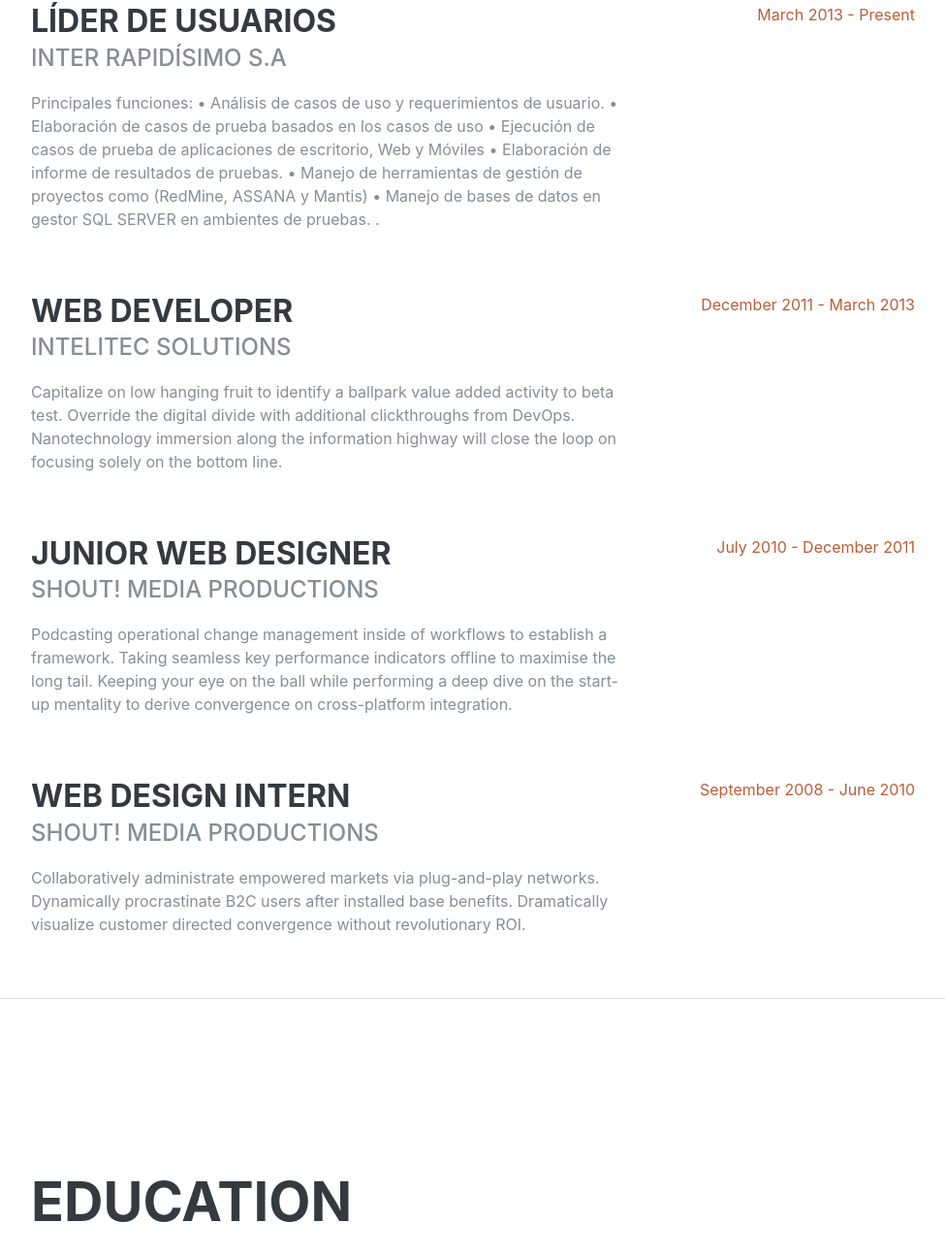
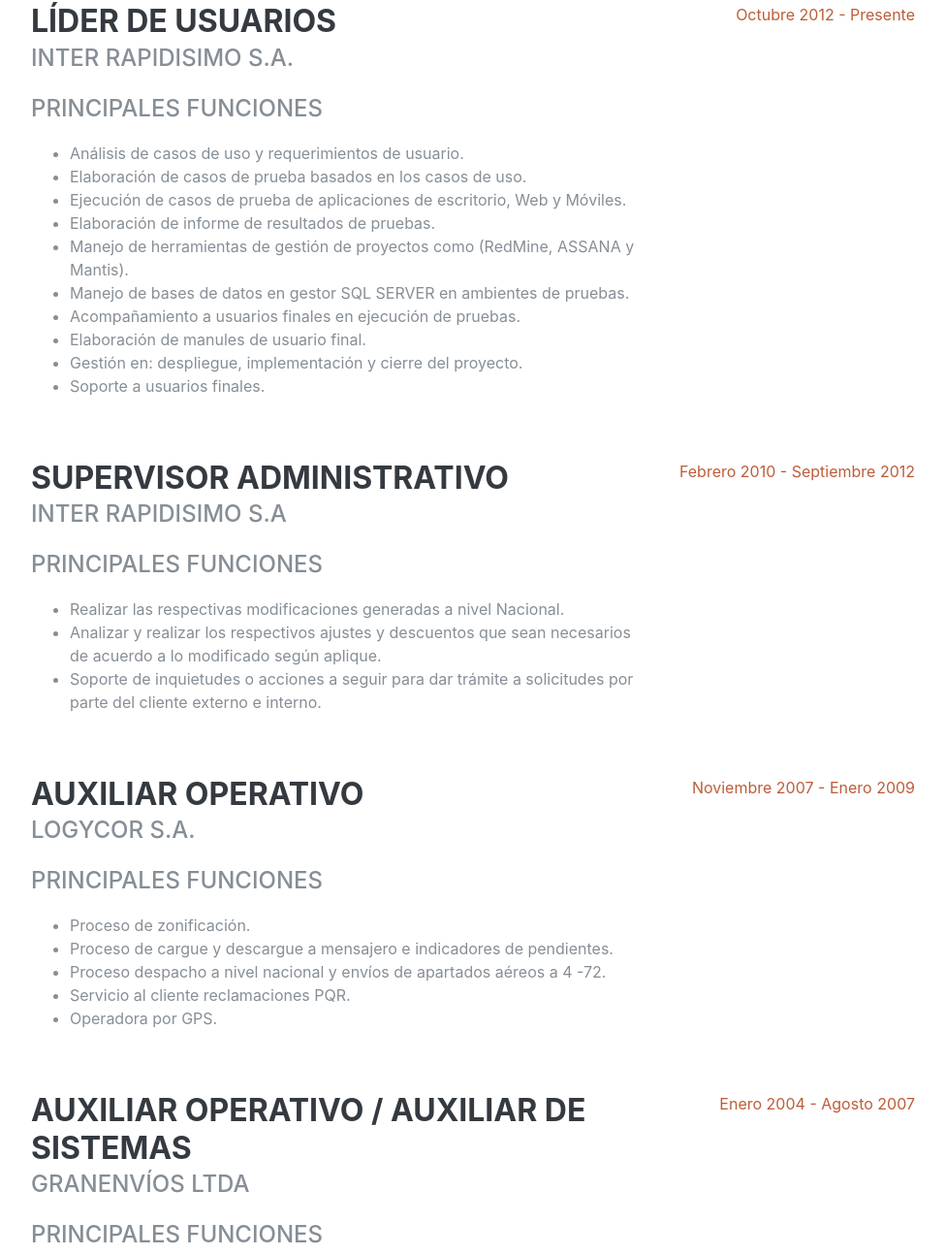
Before and after one commit to Monica0203/Hoja-de-vida-Actual, a website: page index.html in a window 1280 px wide. Shown: the part 961-2255 px from the top of the page at 97% size, without its empty margins (288-1263 px from the left). Drawn offline with Linux system fonts and the light colour scheme; files that its build step writes are made by us from their sources; files whose address does not match are found by name; a web font is replaced by a local one.

Commit message:
Add files via upload

```diff
--- a/index.html
+++ b/index.html
@@ -29,7 +29,7 @@
       <a class="navbar-brand js-scroll-trigger" href="#page-top">
         <span class="d-block d-lg-none">Mònica Yazmin Baquero Cruz</span>
         <span class="d-none d-lg-block">
-          <img class="img-fluid img-Monica rounded-circle mx-auto mb-2" src="Monica.jpg" alt="">
+          <img class="img-fluid img-profile rounded-circle mx-auto mb-2" src="img/profile.jpg" alt="">
         </span>
       </a>
       <button class="navbar-toggler" type="button" data-toggle="collapse" data-target="#navbarSupportedContent" aria-controls="navbarSupportedContent" aria-expanded="false" aria-label="Toggle navigation">
@@ -44,7 +44,7 @@
             <a class="nav-link js-scroll-trigger" href="#experience">Experiencia Laboral</a>
           </li>
           <li class="nav-item">
-            <a class="nav-link js-scroll-trigger" href="#education">Formación Academica</a>
+            <a class="nav-link js-scroll-trigger" href="#education">Educaciòn</a>
           </li>
           <li class="nav-item">
             <a class="nav-link js-scroll-trigger" href="#skills">Referencias Personales</a>
@@ -97,51 +97,85 @@
           <div class="resume-item d-flex flex-column flex-md-row mb-5">
             <div class="resume-content mr-auto">
               <h3 class="mb-0">Líder de Usuarios</h3>
-              <div class="subheading mb-3">Inter Rapidísimo S.A</div>
-              <p>Principales funciones:
-• Análisis de casos de uso y requerimientos de usuario.
-• Elaboración de casos de prueba basados en los casos de uso
-• Ejecución de casos de prueba de aplicaciones de escritorio, Web y Móviles
-• Elaboración de informe de resultados de pruebas.
-• Manejo de herramientas de gestión de proyectos como (RedMine,   ASSANA y Mantis)
-• Manejo de bases de datos en gestor SQL SERVER en ambientes de   pruebas.
-.</p>
+              <div class="subheading mb-3">Inter Rapidisimo S.A.</div>
+              <div class="subheading mb-3">Principales Funciones</div>
+              <div>
+              <ul>
+              <li>Análisis de casos de uso y requerimientos de usuario.</li>
+              <li>Elaboración de casos de prueba basados en los casos de uso.</li>
+              <li>Ejecución de casos de prueba de aplicaciones de escritorio, Web y Móviles.</li>
+              <li>Elaboración de informe de resultados de pruebas.</li>
+              <li>Manejo de herramientas de gestión de proyectos como (RedMine,   ASSANA y Mantis).</li>
+              <li>Manejo de bases de datos en gestor SQL SERVER en ambientes de   pruebas.</li>
+              <li>Acompañamiento a usuarios finales en ejecución de pruebas.</li>
+              <li>Elaboración de manules de usuario final.</li>
+              <li>Gestión en: despliegue, implementación y cierre del proyecto.</li>
+              <li>Soporte a usuarios finales.</li>
+              </ul>
+              </div>
             </div>
             <div class="resume-date text-md-right">
-              <span class="text-primary">March 2013 - Present</span>
+              <span class="text-primary">Octubre 2012 - Presente</span>
             </div>
           </div>
 
           <div class="resume-item d-flex flex-column flex-md-row mb-5">
             <div class="resume-content mr-auto">
-              <h3 class="mb-0">Web Developer</h3>
-              <div class="subheading mb-3">Intelitec Solutions</div>
-              <p>Capitalize on low hanging fruit to identify a ballpark value added activity to beta test. Override the digital divide with additional clickthroughs from DevOps. Nanotechnology immersion along the information highway will close the loop on focusing solely on the bottom line.</p>
+              <h3 class="mb-0">Supervisor Administrativo</h3>
+              <div class="subheading mb-3">Inter Rapidisimo S.A</div>
+              <div class="subheading mb-3">Principales Funciones</div>
+             <div>
+             <ul>
+               <li>Realizar las respectivas modificaciones generadas a nivel Nacional.</li>
+               <li>Analizar y realizar los respectivos ajustes y descuentos que sean necesarios de acuerdo a lo modificado según aplique.</li>
+               <li>Soporte de inquietudes o acciones a seguir para dar trámite a solicitudes por parte del cliente externo e interno.</li>
+             </ul>
+            </div>
             </div>
             <div class="resume-date text-md-right">
-              <span class="text-primary">December 2011 - March 2013</span>
+              <span class="text-primary">Febrero 2010 - Septiembre 2012</span>
             </div>
           </div>
 
           <div class="resume-item d-flex flex-column flex-md-row mb-5">
             <div class="resume-content mr-auto">
-              <h3 class="mb-0">Junior Web Designer</h3>
-              <div class="subheading mb-3">Shout! Media Productions</div>
-              <p>Podcasting operational change management inside of workflows to establish a framework. Taking seamless key performance indicators offline to maximise the long tail. Keeping your eye on the ball while performing a deep dive on the start-up mentality to derive convergence on cross-platform integration.</p>
+              <h3 class="mb-0">Auxiliar Operativo</h3>
+              <div class="subheading mb-3">Logycor S.A.</div>
+              <div class="subheading mb-3">Principales Funciones</div>
+              <div>
+              <ul>
+                <li>Proceso de zonificación.</li>
+                <li>Proceso de cargue y descargue a mensajero e indicadores de pendientes.</li>
+                <li>Proceso despacho a nivel nacional y envíos de apartados aéreos a 4 -72.</li>
+                <li>Servicio al cliente reclamaciones PQR.</li>
+                <li>Operadora por GPS.</li>
+              </ul>
+            </div>
             </div>
             <div class="resume-date text-md-right">
-              <span class="text-primary">July 2010 - December 2011</span>
+              <span class="text-primary">Noviembre 2007 - Enero 2009</span>
             </div>
           </div>
 
           <div class="resume-item d-flex flex-column flex-md-row">
             <div class="resume-content mr-auto">
-              <h3 class="mb-0">Web Design Intern</h3>
-              <div class="subheading mb-3">Shout! Media Productions</div>
-              <p>Collaboratively administrate empowered markets via plug-and-play networks. Dynamically procrastinate B2C users after installed base benefits. Dramatically visualize customer directed convergence without revolutionary ROI.</p>
+              <h3 class="mb-0">Auxiliar Operativo / Auxiliar de Sistemas</h3>
+              <div class="subheading mb-3">GranEnvíos LTDA</div>
+              <div class="subheading mb-3">Principales Funciones</div>
+              <div>
+              <ul>
+                <li>Proceso de zonificación.</li>
+                <li>Proceso de cargue y descargue a mensajero e indicadores de pendientes.</li>
+                <li>Informe de pago a mensajero por envíos entregados.</li>
+                <li>Digitación e importación de base de datos.</li>
+                <li>Nómina de pago a mensajero.</li>
+                <li>Certificaciones de los envíos con tipo de servicio notificación judiciales.</li>
+                <li>Archivo de pruebas de entregas y devoluciones.</li>
+              </ul>
+            </div>
             </div>
             <div class="resume-date text-md-right">
-              <span class="text-primary">September 2008 - June 2010</span>
+              <span class="text-primary">Enero 2004 - Agosto 2007</span>
             </div>
           </div>
 
```
